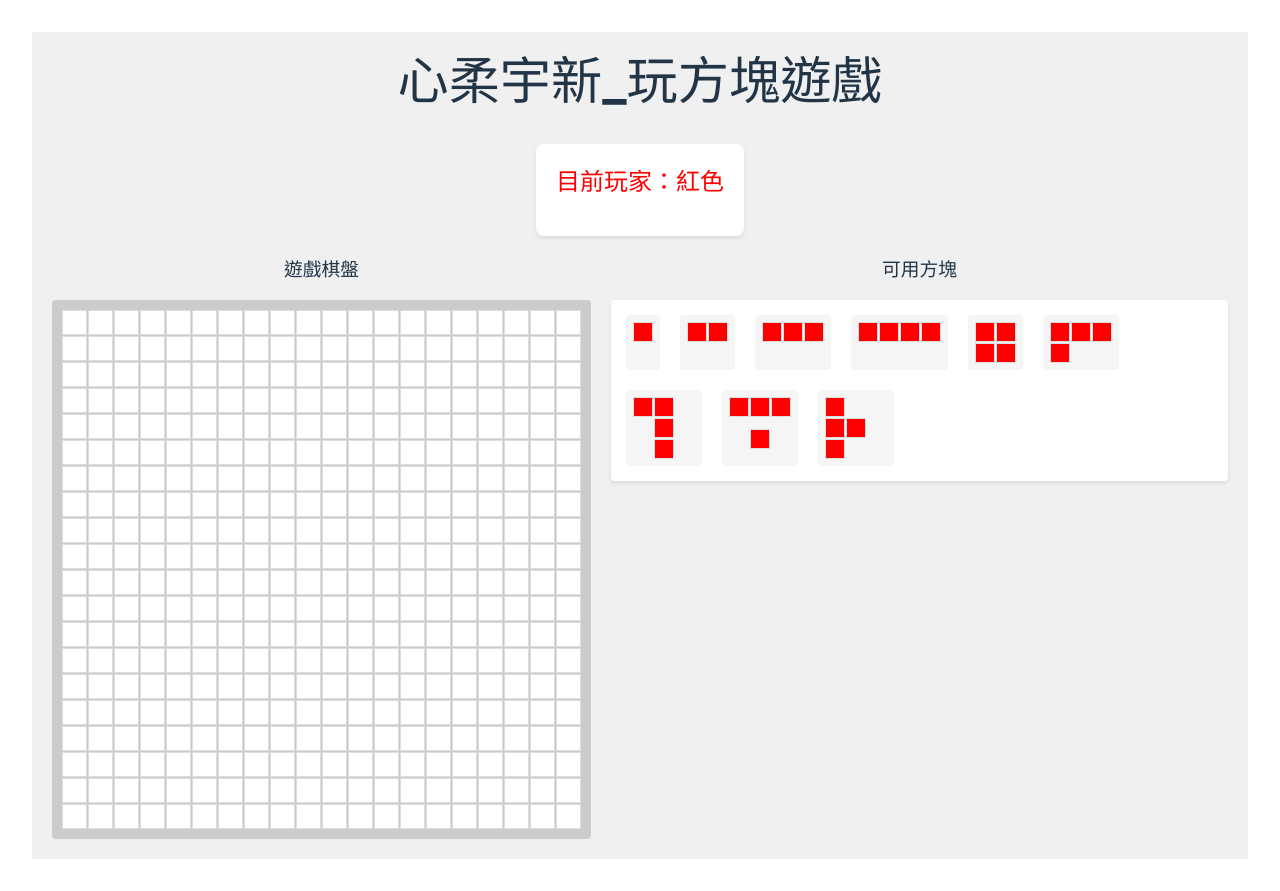
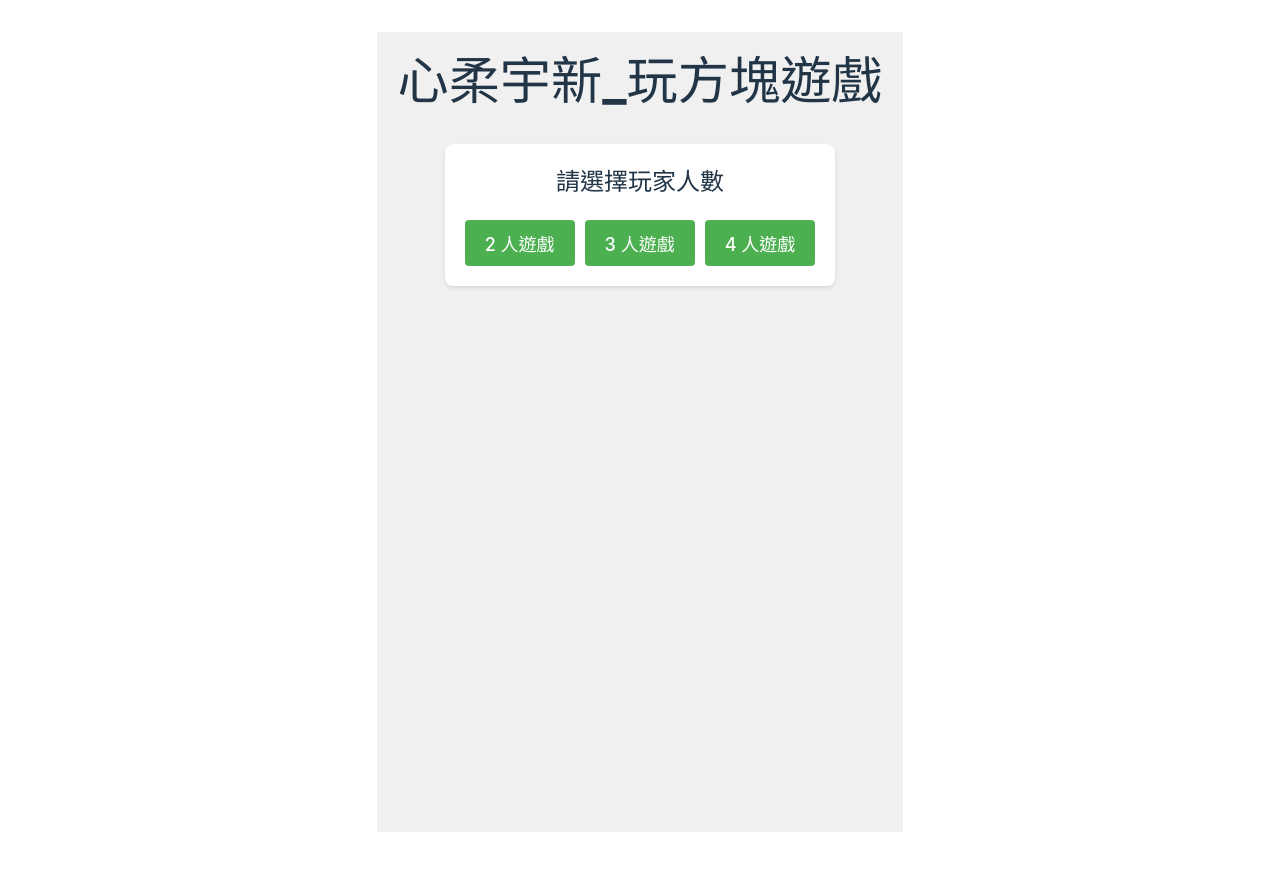
Before and after one commit to liao1030/Squares, a React (Vite) app: page / in a window 1280 px wide. After the commit the page ends 864 px from the top, so only its background shows below. Built offline with nearby package versions, Linux system fonts and the light colour scheme.

Commit message:
Add player selection and corner placement rules

```diff
--- a/src/App.tsx
+++ b/src/App.tsx
@@ -6,9 +6,14 @@ import { Block, GameState, Point } from './types/game'
 import { createInitialGameState, isValidPlacement, placeBlock } from './utils/gameUtils'
 
 function App() {
-  const [gameState, setGameState] = useState<GameState>(createInitialGameState(2))
+  const [gameState, setGameState] = useState<GameState | null>(null)
   const [selectedBlock, setSelectedBlock] = useState<Block | null>(null)
   const [message, setMessage] = useState<string>('')
+
+  const handlePlayerCountSelect = (count: number) => {
+    setGameState(createInitialGameState(count))
+    setMessage('')
+  }
 
   const handleBlockSelect = (block: Block) => {
     setSelectedBlock(block)
@@ -16,7 +21,7 @@ function App() {
   }
 
   const handleCellClick = (position: Point) => {
-    if (!selectedBlock) {
+    if (!gameState || !selectedBlock) {
       setMessage('請先選擇一個方塊')
       return
     }
@@ -33,14 +38,62 @@ function App() {
     setMessage('')
   }
 
-  const currentPlayer = gameState.players[gameState.currentPlayerIndex]
-
   const playerColorMap = {
     'red': '紅色',
     'blue': '藍色',
     'green': '綠色',
     'yellow': '黃色'
   }
+
+  if (!gameState) {
+    return (
+      <div className="App" style={{
+        display: 'flex',
+        flexDirection: 'column',
+        alignItems: 'center',
+        padding: '20px',
+        gap: '20px',
+        minHeight: '100vh',
+        backgroundColor: '#f0f0f0'
+      }}>
+        <h1>心柔宇新_玩方塊遊戲</h1>
+        <div style={{
+          backgroundColor: '#fff',
+          padding: '20px',
+          borderRadius: '8px',
+          boxShadow: '0 2px 4px rgba(0,0,0,0.1)'
+        }}>
+          <h2>請選擇玩家人數</h2>
+          <div style={{
+            display: 'flex',
+            gap: '10px',
+            justifyContent: 'center',
+            marginTop: '20px'
+          }}>
+            {[2, 3, 4].map(count => (
+              <button
+                key={count}
+                onClick={() => handlePlayerCountSelect(count)}
+                style={{
+                  padding: '10px 20px',
+                  fontSize: '18px',
+                  borderRadius: '4px',
+                  border: 'none',
+                  backgroundColor: '#4CAF50',
+                  color: 'white',
+                  cursor: 'pointer'
+                }}
+              >
+                {count} 人遊戲
+              </button>
+            ))}
+          </div>
+        </div>
+      </div>
+    )
+  }
+
+  const currentPlayer = gameState.players[gameState.currentPlayerIndex]
 
   return (
     <div className="App" style={{
@@ -71,6 +124,11 @@ function App() {
             {message}
           </div>
         )}
+        <div style={{ fontSize: '14px', color: '#666', marginTop: '10px' }}>
+          {currentPlayer.placedBlocks.length === 0 ?
+            '請將第一個方塊放在棋盤的任一角落' :
+            '方塊必須與同色方塊角對角相連，且不能邊對邊相鄰'}
+        </div>
       </div>
 
       <div style={{
--- a/src/utils/gameUtils.ts
+++ b/src/utils/gameUtils.ts
@@ -13,6 +13,15 @@ export const INITIAL_BLOCKS: boolean[][][] = [
   [[true, false], [true, true], [true, false]], // 十字形
   // ... 更多形狀
 ];
+
+const isCornerPosition = (position: Point): boolean => {
+  return (
+    (position.x === 0 && position.y === 0) || // 左上角
+    (position.x === BOARD_SIZE - 1 && position.y === 0) || // 右上角
+    (position.x === 0 && position.y === BOARD_SIZE - 1) || // 左下角
+    (position.x === BOARD_SIZE - 1 && position.y === BOARD_SIZE - 1) // 右下角
+  );
+};
 
 export const createInitialGameState = (numPlayers: number): GameState => {
   const colors: PlayerColor[] = ['red' as PlayerColor, 'blue' as PlayerColor, 'green' as PlayerColor, 'yellow' as PlayerColor].slice(0, numPlayers);
@@ -59,6 +68,30 @@ export const isValidPlacement = (
     }
   }
 
+  // 檢查首次放置是否在角落
+  if (currentPlayer.placedBlocks.length === 0) {
+    let coversCorner = false;
+    for (let y = 0; y < block.shape.length; y++) {
+      for (let x = 0; x < block.shape[y].length; x++) {
+        if (block.shape[y][x]) {
+          const boardY = position.y + y;
+          const boardX = position.x + x;
+          if (isCornerPosition({ x: boardX, y: boardY })) {
+            coversCorner = true;
+            break;
+          }
+        }
+      }
+      if (coversCorner) break;
+    }
+
+    if (!coversCorner) {
+      return { isValid: false, message: '第一個方塊必須覆蓋棋盤的某個角落！' };
+    }
+
+    return { isValid: true };
+  }
+
   // 檢查是否與同色方塊相鄰
   let hasCornerConnection = false;
   for (let y = 0; y < block.shape.length; y++) {
@@ -102,7 +135,7 @@ export const isValidPlacement = (
     }
   }
 
-  if (!hasCornerConnection && currentPlayer.placedBlocks.length > 0) {
+  if (!hasCornerConnection) {
     return { isValid: false, message: '必須與同色方塊角對角相連！' };
   }
 
```
